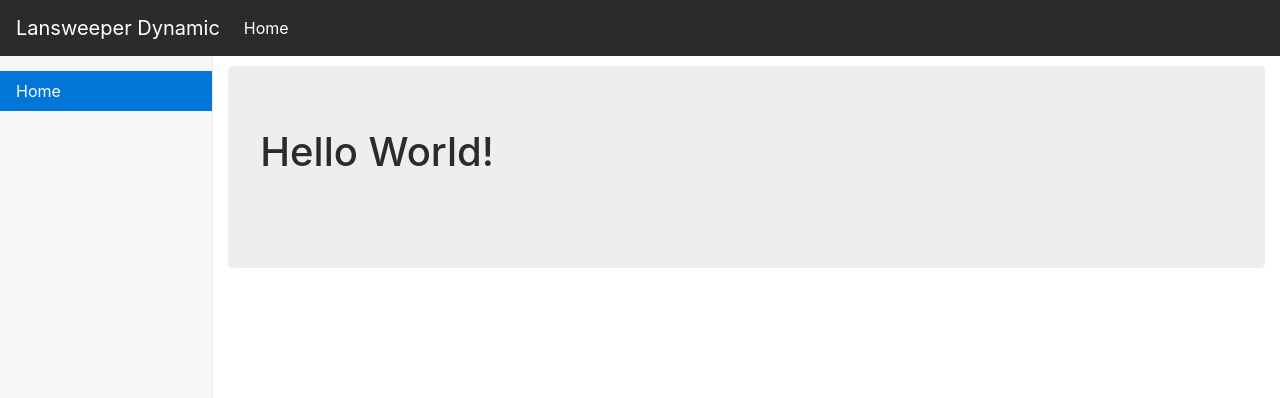
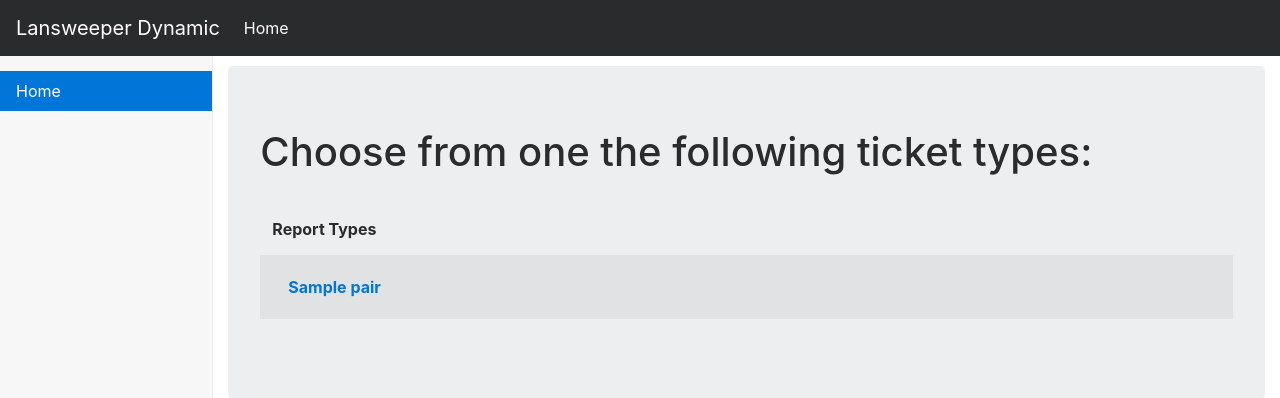
Before and after one commit to vincentchov/lansweeper_flask, a Python web app: template app/templates/index.html in a window 1280 px wide. Shown: the top 398 px of the page. Run offline with Jinja, Linux system fonts and the light colour scheme; the template is opened without the code that fills it: most values are stand-ins (such as "Sample title", 1, 10 or a date in 2020); lists and menus that the app fills with data are empty.

Commit message:
Display ticket types on homepage

```diff
--- a/app/templates/index.html
+++ b/app/templates/index.html
@@ -3,6 +3,24 @@
 
 {% block content %}
 <div class="jumbotron">
-    <h1 class="display-5">Hello World!</h1>
+    <h1 class="display-5">Choose from one the following ticket types:</h1>
+    <div class="table-responsive">
+    <table class="table table-striped">
+        <thead>
+            <tr>
+                <th>Report Types</th>
+            </tr>
+        </thead>
+        {% for pair in context.report_types %}
+            <tr>
+                <th>
+                    <a href="/reports/{{ pair.0 }}" class="nav-link">
+                        {{ pair.1 }}
+                    </a>
+                </th>
+            </tr>
+        {% endfor%}
+    </table>
+    </div>
 </div>
 {% endblock %}
```
Also changed, not shown: app/views.py (+8 -2 lines).
